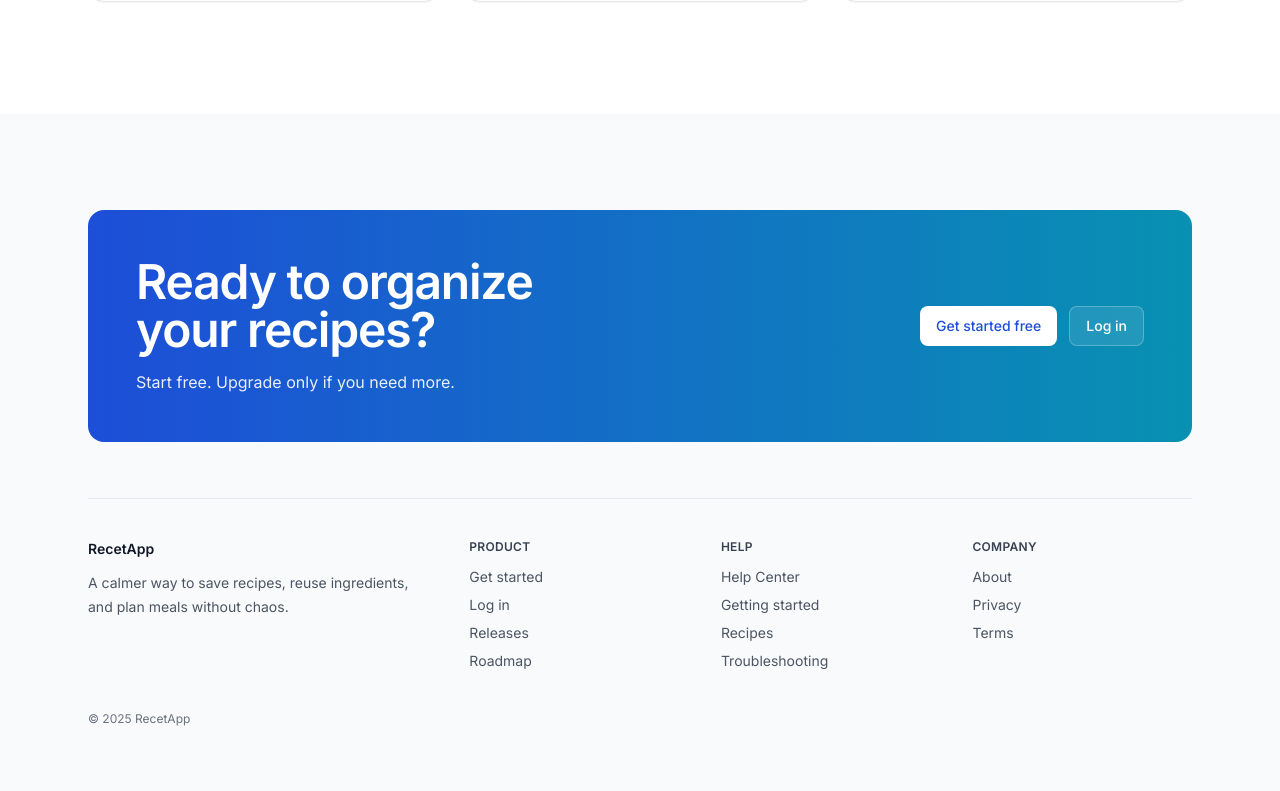
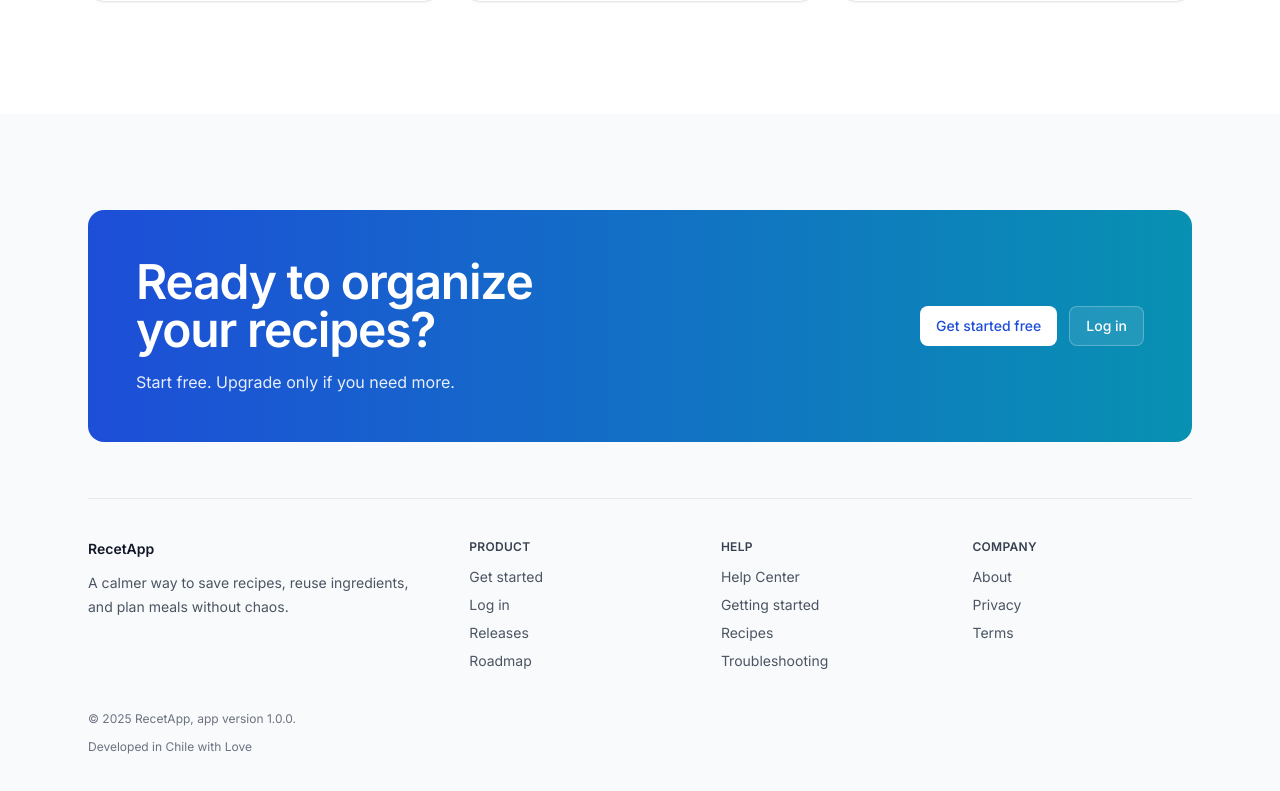
Before and after one commit to pschonffeldt/recetapp, a Next.js app: page / in a window 1280 px wide. Shown: the part 6512-7303 px from the top of the page. Built offline with nearby package versions, Linux system fonts and the light colour scheme; a web font is replaced by a local one.

Commit message:
chore(footer): update copyright year and dev details
- Update footer copyright year to current
- Refresh development/attribution details shown in the footer

```diff
--- a/app/page.tsx
+++ b/app/page.tsx
@@ -805,8 +805,11 @@ export default function Page() {
               </div>
             </div>
 
-            <div className="mt-10 flex flex-wrap items-center justify-between gap-3 text-xs text-gray-500">
-              <div>© {new Date().getFullYear()} RecetApp</div>
+            <div className="mt-10 flex flex-col flex-wrap items-start justify-between gap-3 text-xs text-gray-500">
+              <div>
+                © {new Date().getFullYear()} RecetApp, app version 1.0.0.
+              </div>
+              <div>Developed in Chile with Love</div>
               {/* <div className="flex flex-wrap gap-4">
                 <Link href="/help" className="hover:underline">
                   Help
```
